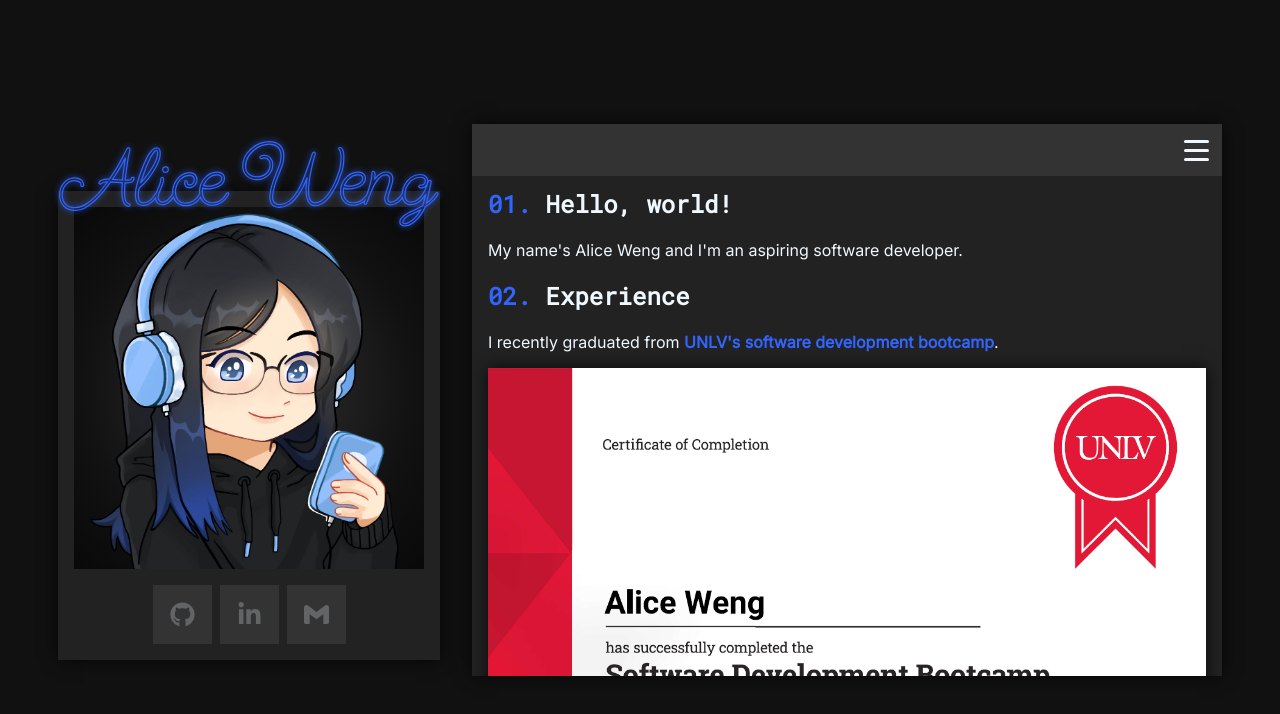
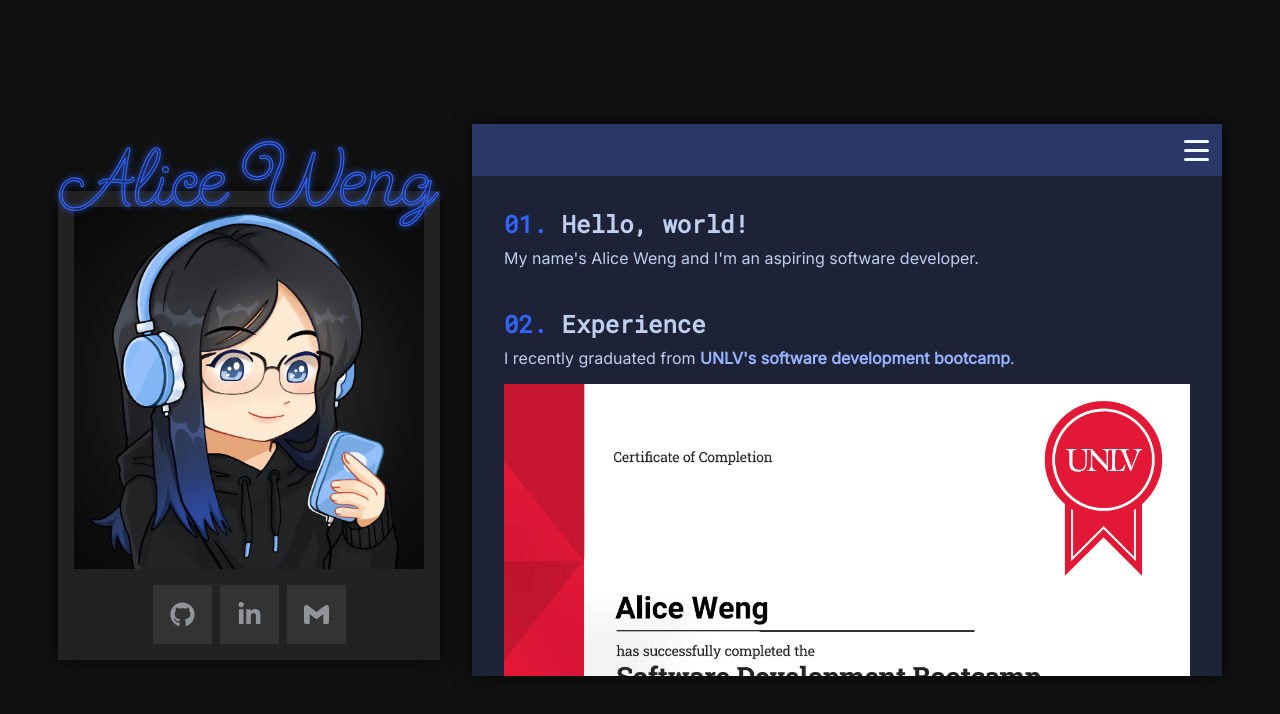
Before and after one commit to AliceWeng/Portfolio, a React (Vite) app: page / in a window 1280 px wide. Shown: the top 714 px of the page. Built offline with nearby package versions, Linux system fonts and the light colour scheme.

Commit message:
accessibility with visually hidden text, new style for content

```diff
--- a/package.json
+++ b/package.json
@@ -13,7 +13,6 @@
     "animejs": "^3.2.1",
     "react": "^18.2.0",
     "react-dom": "^18.2.0",
-    "react-icons": "^4.9.0",
     "react-router-dom": "^6.11.2",
     "react-router-hash-link": "^2.4.3"
   },
--- a/src/App.css
+++ b/src/App.css
@@ -18,8 +18,11 @@
 }
 ::-webkit-scrollbar-thumb {
   border-radius: 1em;
-  border: 5px solid var(--two);
+  border: 5px solid #1e2236;
   background: rgba(240, 248, 255, 0.25);
+}
+::-webkit-scrollbar-thumb:hover {
+  background: rgba(240, 248, 255, 0.5);
 }
 body::-webkit-scrollbar-thumb {
   border: 5px solid var(--one);
@@ -36,8 +39,7 @@ body::-webkit-scrollbar-track {
   font-family: "Inter", sans-serif;
 }
 h2 {
-  padding: .5em 0;
-  font-family: "Roboto Mono";
+  font-family: "Roboto Mono", monospace;
 }
 h2::before {
   color: var(--blue);
@@ -75,10 +77,10 @@ main {
 .content {
   max-height: 500px;
   max-width: 750px;
-  padding: 0 1em;
+  color: #bfcff0;
   overflow-y: auto;
   overflow-x: hidden;
-  background: var(--two);
+  background: #1e2236;
 }
 .content p {
   padding: .5em 0;
@@ -86,14 +88,37 @@ main {
 .content img {
   width: 100%;
   margin: .5em 0;
-  box-shadow: 0 0 1em var(--shadow);
 }
 .content a {
+  color: #95b3ff;
   font-weight: bold;
-  color: var(--blue);
 }
-#projects li {
-  padding: .5em 0;
+section {
+  padding: 2em;
+  padding-bottom: 0;
+}
+/* Projects.jsx */
+h3 {
+  font-size: 1em;
+  display: inline-block;
+}
+.milestone {
+  padding: 1em;
+  margin: 1em 0;
+  border-radius: .5em;
+  background: #242b47;
+}
+.techstack {
+  display: flex;
+}
+.techstack li {
+  font-size: 12px;
+  padding: .5em 1em;
+  font-weight: bold;
+  margin-right: .5em;
+  border-radius: 2em;
+  letter-spacing: 1px;
+  background: #2e3b63;
 }
 /* Nav.jsx */
 nav ul {
@@ -106,7 +131,7 @@ nav ul {
   transition: 300ms;
   position: absolute;
   align-items: center;
-  background: #222d4e;
+  background: #111522;
   flex-direction: column;
   justify-content: center;
   border: 1px solid var(--blue);
@@ -122,11 +147,13 @@ nav a {
   width: 200px;
   display: flex;
   transition: 300ms;
-  color: var(--blue);
   position: relative;
+  letter-spacing: 2px;
   justify-content: center;
   text-transform: uppercase;
+  color: rgba(240, 248, 255, 0.5);
   text-shadow: 0 0 .1em var(--blue);
+  font-family: "Roboto Mono", monospace;
 }
 nav a::before, nav a::after {
   content: "";
@@ -146,14 +173,15 @@ nav a::after {
   transform: translate(3px, 3px);
 }
 nav a:hover {
-  background: #152041;
+  color: aliceblue;
+  background: rgba(49, 100, 255, 0.2);
 }
 nav a:hover::before, nav a:hover::after {
   transform: translate(0);
 }
 .bar {
   display: flex;
-  background: var(--three);
+  background: #293769;
   justify-content: flex-end;
 }
 .hamburger {
@@ -215,11 +243,8 @@ nav a:hover::before, nav a:hover::after {
   .polaroid img {
     width: 100%;
   }
-  header, main {
-    min-height: calc(100vh - 2em);
-  }
   .content {
-    max-height: calc(100% - 50px);
+    aspect-ratio: 1/1;
   }
 }
 .polaroid ul {
@@ -233,7 +258,7 @@ nav a:hover::before, nav a:hover::after {
   transition: 300ms;
   background: var(--three);
   border: 1px solid transparent;
-  color: rgba(240, 248, 255, 0.25);
+  color: rgba(240, 248, 255, 0.5);
 }
 .polaroid a:hover {
   color: aliceblue;
@@ -244,6 +269,13 @@ nav a:hover::before, nav a:hover::after {
 .polaroid svg {
   width: 25px;
   height: 25px;
+}
+.screenreader {
+  width: 1px;
+  height: 1px;
+  overflow: hidden;
+  position: absolute;
+  clip-path: inset(1px 1px);
 }
 /* Loader.jsx */
 .loader {
--- a/src/Components/Nav.jsx
+++ b/src/Components/Nav.jsx
@@ -7,17 +7,17 @@ function Nav() {
     return (
         <nav>
             <div className="bar">
-                <button aria-label="" className={`${open ? "close" : "open"} hamburger`} onClick={() => setOpen(!open)}></button>
+                <button aria-label={open ? "close menu" : "open menu"} className={`${open ? "close" : "open"} hamburger`} onClick={() => setOpen(!open)}></button>
             </div>
             <ul className={!open && "hidden"}>
                 <li>
-                    <HashLink to="#about" onClick={() => setOpen(!open)} smooth>About</HashLink>
+                    <HashLink to="#about" onClick={() => setOpen(false)} smooth>About</HashLink>
                 </li>
                 <li>
-                    <HashLink to="#experience" onClick={() => setOpen(!open)} smooth>Experience</HashLink>
+                    <HashLink to="#experience" onClick={() => setOpen(false)} smooth>Experience</HashLink>
                 </li>
                 <li>
-                    <HashLink to="#projects" onClick={() => setOpen(!open)} smooth>Projects</HashLink>
+                    <HashLink to="#projects" onClick={() => setOpen(false)} smooth>Projects</HashLink>
                 </li>
             </ul>
         </nav>
--- a/src/Components/Polaroid.jsx
+++ b/src/Components/Polaroid.jsx
@@ -1,6 +1,4 @@
 import { Link } from "react-router-dom";
-import { FaGithub, FaLinkedinIn } from "react-icons/fa";
-import { SiGmail } from "react-icons/si";
 import pfp from "../images/pfp.png";
 
 function Polaroid() {
@@ -9,18 +7,30 @@ function Polaroid() {
             <img src={pfp} alt="Alice's profile picture."/>
             <ul>
                 <li>
-                    <Link to="https://github.com/aliceweng" target="_blank" rel="noreferrer" title="GitHub" aria-label="github">
-                        <FaGithub/>
+                    <Link to="https://github.com/aliceweng" target="_blank" rel="noreferrer">
+                        <span className="screenreader">GitHub</span>
+                        {/* FaGithub from react-icons/fa */}
+                        <svg xmlns="http://www.w3.org/2000/svg" viewBox="0 0 496 512" fill="currentColor" aria-hidden="true">
+                            <path d="M165.9 397.4c0 2-2.3 3.6-5.2 3.6-3.3.3-5.6-1.3-5.6-3.6 0-2 2.3-3.6 5.2-3.6 3-.3 5.6 1.3 5.6 3.6zm-31.1-4.5c-.7 2 1.3 4.3 4.3 4.9 2.6 1 5.6 0 6.2-2s-1.3-4.3-4.3-5.2c-2.6-.7-5.5.3-6.2 2.3zm44.2-1.7c-2.9.7-4.9 2.6-4.6 4.9.3 2 2.9 3.3 5.9 2.6 2.9-.7 4.9-2.6 4.6-4.6-.3-1.9-3-3.2-5.9-2.9zM244.8 8C106.1 8 0 113.3 0 252c0 110.9 69.8 205.8 169.5 239.2 12.8 2.3 17.3-5.6 17.3-12.1 0-6.2-.3-40.4-.3-61.4 0 0-70 15-84.7-29.8 0 0-11.4-29.1-27.8-36.6 0 0-22.9-15.7 1.6-15.4 0 0 24.9 2 38.6 25.8 21.9 38.6 58.6 27.5 72.9 20.9 2.3-16 8.8-27.1 16-33.7-55.9-6.2-112.3-14.3-112.3-110.5 0-27.5 7.6-41.3 23.6-58.9-2.6-6.5-11.1-33.3 2.6-67.9 20.9-6.5 69 27 69 27 20-5.6 41.5-8.5 62.8-8.5s42.8 2.9 62.8 8.5c0 0 48.1-33.6 69-27 13.7 34.7 5.2 61.4 2.6 67.9 16 17.7 25.8 31.5 25.8 58.9 0 96.5-58.9 104.2-114.8 110.5 9.2 7.9 17 22.9 17 46.4 0 33.7-.3 75.4-.3 83.6 0 6.5 4.6 14.4 17.3 12.1C428.2 457.8 496 362.9 496 252 496 113.3 383.5 8 244.8 8zM97.2 352.9c-1.3 1-1 3.3.7 5.2 1.6 1.6 3.9 2.3 5.2 1 1.3-1 1-3.3-.7-5.2-1.6-1.6-3.9-2.3-5.2-1zm-10.8-8.1c-.7 1.3.3 2.9 2.3 3.9 1.6 1 3.6.7 4.3-.7.7-1.3-.3-2.9-2.3-3.9-2-.6-3.6-.3-4.3.7zm32.4 35.6c-1.6 1.3-1 4.3 1.3 6.2 2.3 2.3 5.2 2.6 6.5 1 1.3-1.3.7-4.3-1.3-6.2-2.2-2.3-5.2-2.6-6.5-1zm-11.4-14.7c-1.6 1-1.6 3.6 0 5.9 1.6 2.3 4.3 3.3 5.6 2.3 1.6-1.3 1.6-3.9 0-6.2-1.4-2.3-4-3.3-5.6-2z"/>
+                        </svg>
                     </Link>
                 </li>
                 <li>
-                    <Link to="https://www.linkedin.com/in/alice-weng" target="_blank" rel="noreferrer" title="LinkedIn" aria-label="linkedin">
-                        <FaLinkedinIn/>
+                    <Link to="https://www.linkedin.com/in/alice-weng" target="_blank" rel="noreferrer">
+                        <span className="screenreader">LinkedIn</span>
+                        {/* FaLinkedinIn from react-icons/fa */}
+                        <svg xmlns="http://www.w3.org/2000/svg" viewBox="0 0 448 512" fill="currentColor" aria-hidden="true">
+                            <path d="M100.28 448H7.4V148.9h92.88zM53.79 108.1C24.09 108.1 0 83.5 0 53.8a53.79 53.79 0 0 1 107.58 0c0 29.7-24.1 54.3-53.79 54.3zM447.9 448h-92.68V302.4c0-34.7-.7-79.2-48.29-79.2-48.29 0-55.69 37.7-55.69 76.7V448h-92.78V148.9h89.08v40.8h1.3c12.4-23.5 42.69-48.3 87.88-48.3 94 0 111.28 61.9 111.28 142.3V448z"/>
+                        </svg>
                     </Link>
                 </li>
                 <li>
-                    <Link to="mailto:alicewengs@gmail.com" target="_blank" rel="noreferrer" title="Email" aria-label="email">
-                        <SiGmail/>
+                    <Link to="mailto:alicewengs@gmail.com" target="_blank" rel="noreferrer">
+                        <span className="screenreader">Email</span>
+                        {/* SiGmail from react-icons/si */}
+                        <svg xmlns="http://www.w3.org/2000/svg" viewBox="0 0 24 24" fill="currentColor" aria-hidden="true">
+                            <path d="M24 5.457v13.909c0 .904-.732 1.636-1.636 1.636h-3.819V11.73L12 16.64l-6.545-4.91v9.273H1.636A1.636 1.636 0 0 1 0 19.366V5.457c0-2.023 2.309-3.178 3.927-1.964L5.455 4.64 12 9.548l6.545-4.91 1.528-1.145C21.69 2.28 24 3.434 24 5.457z"/>
+                        </svg>
                     </Link>
                 </li>
             </ul>
--- a/src/Components/Projects.jsx
+++ b/src/Components/Projects.jsx
@@ -5,20 +5,40 @@ function Projects() {
         <section id="projects">
             <h2>Projects</h2>
             <ul>
-                <li>
+                <li className="milestone">
                     <Link to="https://aliceweng.github.io/Rock-Paper-Scissors" target="_blank" rel="noreferrer">
                         <h3>Rock, Paper, Scissors</h3>
                     </Link>
+                    <p></p>
+                    <ul className="techstack">
+                        <li>HTML</li>
+                        <li>CSS</li>
+                        <li>JavaScript</li>
+                    </ul>
                 </li>
-                <li>
+                <li className="milestone">
                     <Link to="https://buck-it-seven.vercel.app" target="_blank" rel="noreferrer">
                         <h3>Buck It</h3>
                     </Link>
+                    <p></p>
+                    <ul className="techstack">
+                        <li>PostgreSQL</li>
+                        <li>Express</li>
+                        <li>React</li>
+                        <li>Node</li>
+                    </ul>
                 </li>
-                <li>
+                <li className="milestone">
                     <Link to="https://helloworld.aliceweng.com" target="_blank" rel="noreferrer">
                         <h3>Hello World</h3>
                     </Link>
+                    <p></p>
+                    <ul className="techstack">
+                        <li>MongoDB</li>
+                        <li>Express</li>
+                        <li>React</li>
+                        <li>Node</li>
+                    </ul>
                 </li>
             </ul>
         </section>
```
Also changed, not shown: src/Components/Name.jsx (+8 -4 lines), 2 other files (tests, documents, lock files or other folders).
